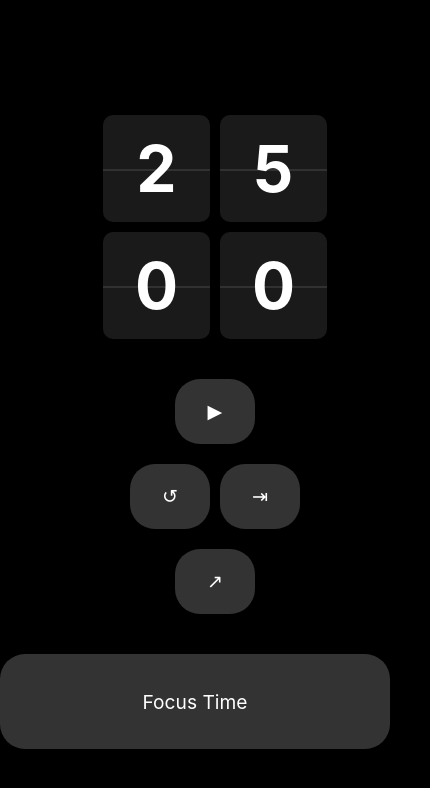
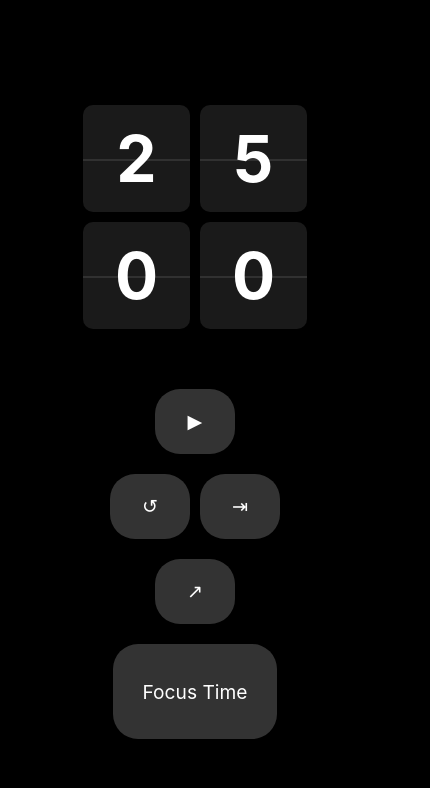
Before and after one commit to acdcjunior/simple-pomodoro, a plain HTML site: page index.html in a window 390 px wide. Shown: the whole page, 430 px wide, since content can reach past the window. Drawn offline with nearby package versions, Linux system fonts and the light colour scheme.

Commit message:
feat: center everything on mobile

```diff
--- a/index.html
+++ b/index.html
@@ -8,7 +8,7 @@
     <style>
         body {
             margin: 0;
-            height: 100vh;
+            min-height: 100vh;
             display: flex;
             align-items: center;
             justify-content: center;
@@ -17,12 +17,22 @@
             background-color: #000;
         }
 
+        .main-container {
+            width: 100%;
+            max-width: 600px;
+            display: flex;
+            flex-direction: column;
+            align-items: center;
+            padding: 20px;
+        }
+
         .timer-container {
             text-align: center;
             width: 100%;
-            max-width: 600px;
-            padding: 20px;
             transition: opacity 0.5s ease;
+            display: flex;
+            flex-direction: column;
+            align-items: center;
         }
 
         .time-display {
```
Lines whose indentation alone changed are shown as unchanged.
